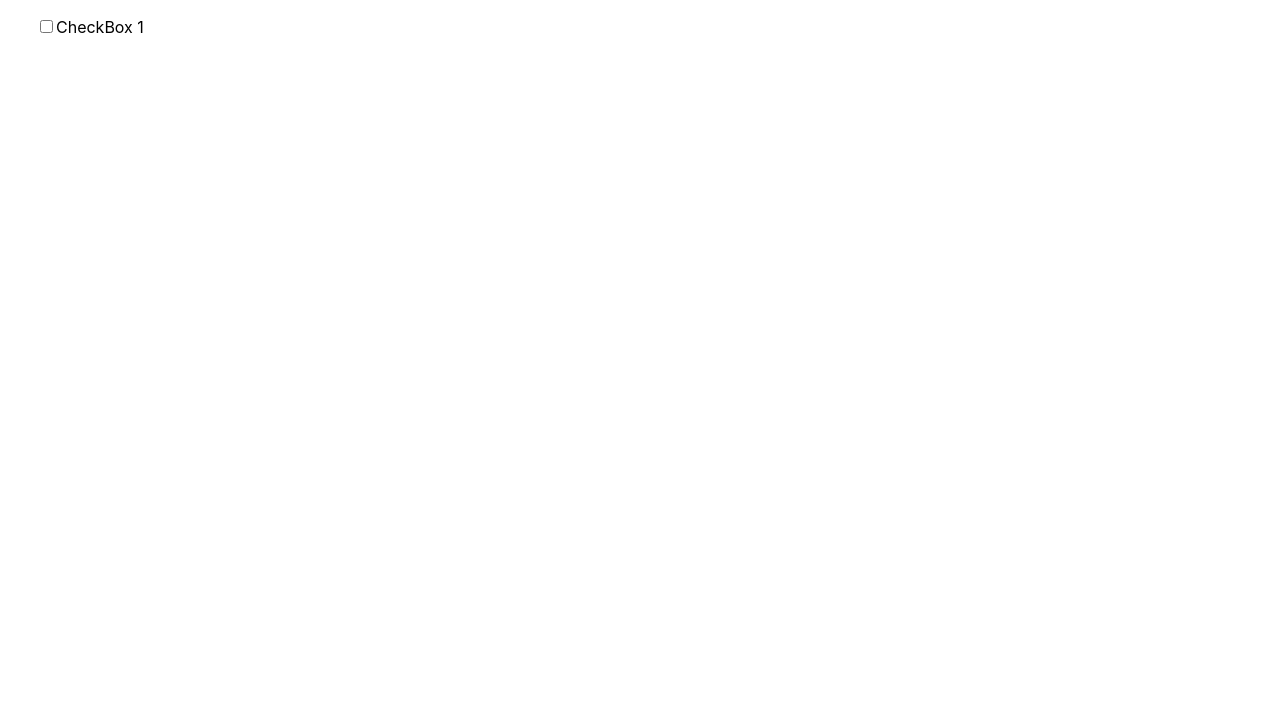
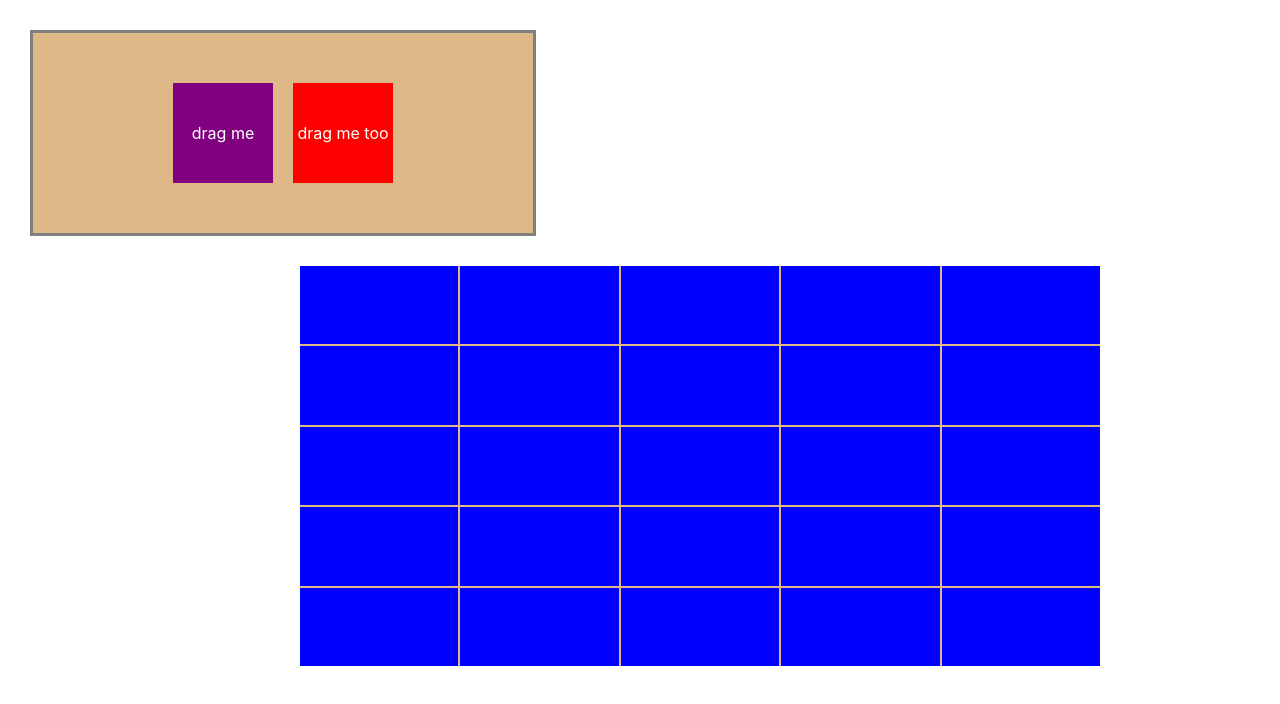
Before and after one commit to 7toR-web/react, a React (Create React App) app: page / in a window 1280 px wide. Shown: the top 704 px of the page. Built offline with nearby package versions, Linux system fonts and the light colour scheme.

Commit message:
drag-n-drop using DnD library

```diff
--- a/package.json
+++ b/package.json
@@ -11,6 +11,8 @@
     "@types/react": "^18.3.12",
     "@types/react-dom": "^18.3.1",
     "react": "^18.3.1",
+    "react-dnd": "^16.0.1",
+    "react-dnd-html5-backend": "^16.0.1",
     "react-dom": "^18.3.1",
     "react-scripts": "5.0.1",
     "typescript": "^4.9.5",
--- a/src/App.tsx
+++ b/src/App.tsx
@@ -1,14 +1,31 @@
-import React from 'react';
-import logo from './logo.svg';
-import './App.css';
-import { CheckBoxCreater } from './components';
+import React from 'react'
+
+import { useState } from 'react'
+
+import logo from './logo.svg'
+
+import { DndProvider } from 'react-dnd'
+
+import { HTML5Backend } from 'react-dnd-html5-backend'
+
+import './App.css'
+
+import { DragAndDrop } from './components/dragAndDrop/dragAndDrop'
+
+import { CheckBoxCreater } from './components'
 
 function App() {
-  return (
-    <>
-      <CheckBoxCreater />
-    </>
-  )
+    const [itemsZone, setItemsZone] = useState<{}[]>([])
+    const [boxZone, setBoxZone] = useState<{}[]>([])
+
+    return (
+        <>
+            {/* <CheckBoxCreater /> */}
+            <DndProvider backend={HTML5Backend}>
+                <DragAndDrop />
+            </DndProvider>
+        </>
+    )
 }
 
-export default App;
+export default App
--- /dev/null
+++ b/src/components/dragAndDrop/draAndDrop.module.css
@@ -0,0 +1,27 @@
+.sourceItemsZone {
+    width: 500px;
+    height: 200px;
+    display: flex;
+    justify-content: center;
+    align-items: center;
+    margin: 30px;
+    gap: 20px;
+    border: 3px solid grey;
+    background-color: burlywood;
+}
+
+.dropZone {
+    width: 800px;
+    height: 400px;
+    display: grid;
+    gap: 2px;
+    grid-template-columns: repeat(5, 1fr);
+    grid-template-rows: repeat(5, 1fr);
+    margin: 30px;
+    margin-left: 300px;
+    background-color: burlywood;
+}
+
+.dropZoneItem {
+  background-color: blue;
+}
--- /dev/null
+++ b/src/components/dragAndDrop/dragAndDrop.tsx
@@ -0,0 +1,207 @@
+import css from './draAndDrop.module.css'
+import React, { useEffect, useState } from 'react'
+import { useDrag, useDrop } from 'react-dnd'
+import { DraggableItem } from './draggableItem'
+
+export type DragedItem = {
+    id: string
+    style: React.CSSProperties
+    text: string
+}
+
+const DragAndDrop: React.FC = () => {
+    const [dropZoneItems, setDropZoneItems] = useState<DragedItem[]>([])
+    const [sourceItems, setSourceItems] = useState<DragedItem[]>([
+        {
+            id: 'item1',
+            style: {
+                width: '100px',
+                height: '100px',
+                backgroundColor: 'purple',
+                color: 'white',
+                display: 'flex',
+                justifyContent: 'center',
+                alignItems: 'center',
+            },
+            text: 'drag me',
+        },
+        {
+            id: 'item2',
+            style: {
+                width: '100px',
+                height: '100px',
+                backgroundColor: 'red',
+                color: 'white',
+                display: 'flex',
+                justifyContent: 'center',
+                alignItems: 'center',
+            },
+            text: 'drag me too',
+        },
+    ])
+    useEffect(() => {
+        console.log(dropZoneItems)
+    }, [dropZoneItems])
+    const [{ isOver, canDrop }, dropRef] = useDrop({
+        accept: 'ITEM',
+        drop: (item: DragedItem, monitor) => {
+            const clientOffset = monitor.getClientOffset()
+            const dropZoneRect = document
+                .getElementById('dropZone')
+                ?.getBoundingClientRect()
+
+            const styles = window.getComputedStyle(
+                document.getElementById('dropZone') as Element
+            )
+
+            const gap = parseFloat(styles.getPropertyValue('gap')) || 0
+
+            const gridSize = 5
+
+            if (!dropZoneRect) return
+            if (!clientOffset) return
+
+            const totalWidth = dropZoneRect.width - gap * (gridSize - 1)
+            const totalHeight = dropZoneRect.height - gap * (gridSize - 1)
+
+            const cellWidth = totalWidth / gridSize
+            const cellHeight = totalHeight / gridSize
+
+            const clickX = clientOffset.x - dropZoneRect.left
+            const clickY = clientOffset.y - dropZoneRect.top
+
+            const column = Math.min(
+                Math.floor(clickX / (cellWidth + gap)),
+                gridSize - 1
+            )
+            const row = Math.min(
+                Math.floor(clickY / (cellHeight + gap)),
+                gridSize - 1
+            )
+
+            setDropZoneItems(prev => {
+                const existingItem = prev.find(i => i.id === item.id)
+
+                if (existingItem) {
+                    return prev.map(i => {
+                        return i.id === item.id
+                            ? {
+                                  ...i,
+                                  style: {
+                                      ...i.style,
+                                      gridColumn: column + 1,
+                                      gridRow: row + 1,
+                                  },
+                              }
+                            : i
+                    })
+                }
+                return [
+                    ...prev,
+                    {
+                        ...item,
+                        style: {
+                            ...item.style,
+                            width: '100%',
+                            height: '100%',
+                            gridColumn: column + 1,
+                            gridRow: row + 1,
+                        },
+                    },
+                ]
+            })
+
+            // setDropZoneItems(prev => [
+            //     ...prev,
+            //     {
+            //         ...item,
+            //         style: {
+            //             ...item.style,
+            //             width: '100%',
+            //             height: '100%',
+            //             gridColumn: column + 1,
+            //             gridRow: row + 1,
+            //         },
+            //     },
+            // ])
+            setSourceItems(prev => prev.filter(i => i.id !== item.id))
+        },
+        collect: monitor => ({
+            isOver: monitor.isOver(),
+            canDrop: monitor.canDrop(),
+        }),
+    })
+
+    // const handleClick = (e: React.MouseEvent) => {
+    //     const dropZone = document.getElementById('dropZone')
+    //     if (!dropZone) return
+
+    //     const rect = dropZone.getBoundingClientRect()
+    //     console.log('DropZone Rect:', rect) // Проверяем размеры dropZone
+
+    //     const gridSize = 5 // 5x5 сетка
+    //     const style = window.getComputedStyle(dropZone)
+    //     const gap = parseFloat(style.getPropertyValue('gap')) || 0
+
+    //     const totalWidth = rect.width - gap * (gridSize - 1)
+    //     console.log('total Width: ', totalWidth)
+
+    //     const totalHeight = rect.height - gap * (gridSize - 1)
+    //     console.log('totalHeight: ', totalHeight)
+
+    //     const cellWidth = totalWidth / gridSize
+    //     console.log('cellWidth: ', cellWidth)
+
+    //     const cellHeight = totalHeight / gridSize
+    //     console.log('cellHeight: ', cellHeight)
+
+    //     const clickX = e.clientX - rect.left
+    //     console.log('clien X: ', e.clientX)
+
+    //     const clickY = e.clientY - rect.top
+    //     console.log('client Y: ', e.clientY)
+
+    //     console.log(`ClickX: ${clickX}, ClickY: ${clickY}`) // Проверяем координаты клика
+
+    //     const col = Math.min(
+    //         Math.floor(clickX / (cellWidth + gap)),
+    //         gridSize - 1
+    //     )
+    //     const row = Math.min(
+    //         Math.floor(clickY / (cellHeight + gap)),
+    //         gridSize - 1
+    //     )
+
+    //     console.log(`Row: ${row}, Column: ${col}`)
+    // }
+
+    return (
+        <>
+            <div className={css.sourceItemsZone}>
+                {sourceItems.map(item => {
+                    return <DraggableItem key={item.id} item={item} />
+                })}
+            </div>
+            <div
+                ref={dropRef}
+                id='dropZone'
+                className={css.dropZone}
+                // onClick={e => handleClick(e)}
+            >
+                {Array.from({ length: 25 }).map((item, index) => {
+                    return <div key={index} className={css.dropZoneItem}></div>
+                })}
+                {dropZoneItems.map(item => {
+                    return <DraggableItem key={item.id} item={item} />
+                    // return (
+                    //     <div style={item.style} key={item.id}>
+                    //         {item.text}
+                    //     </div>
+                    // )
+                })}
+            </div>
+        </>
+    )
+}
+
+export { DragAndDrop }
--- /dev/null
+++ b/src/components/dragAndDrop/draggableItem.tsx
@@ -0,0 +1,20 @@
+import { useDrag } from 'react-dnd'
+import { DragedItem } from './dragAndDrop'
+
+const DraggableItem: React.FC<{ item: DragedItem }> = ({ item }) => {
+    const [{ isDragging }, dragRef] = useDrag({
+        type: 'ITEM',
+        item,
+        collect: monitor => ({
+            isDragging: monitor.isDragging(),
+        }),
+    })
+
+    return (
+        <div ref={dragRef} style={item.style} key={item.id}>
+            {item.text}
+        </div>
+    )
+}
+
+export { DraggableItem }
```
Also changed, not shown: 1 other file (tests, documents, lock files or other folders).
